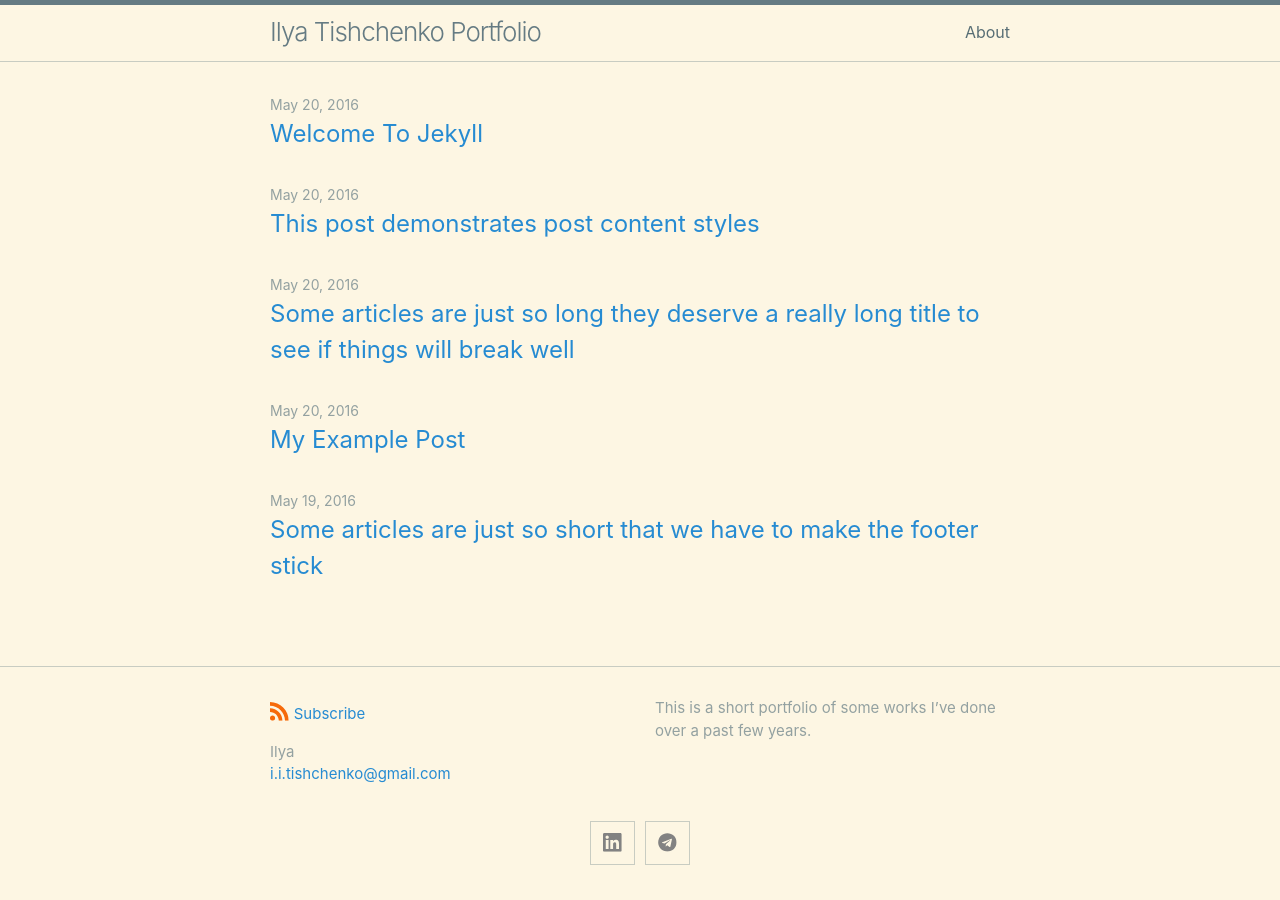
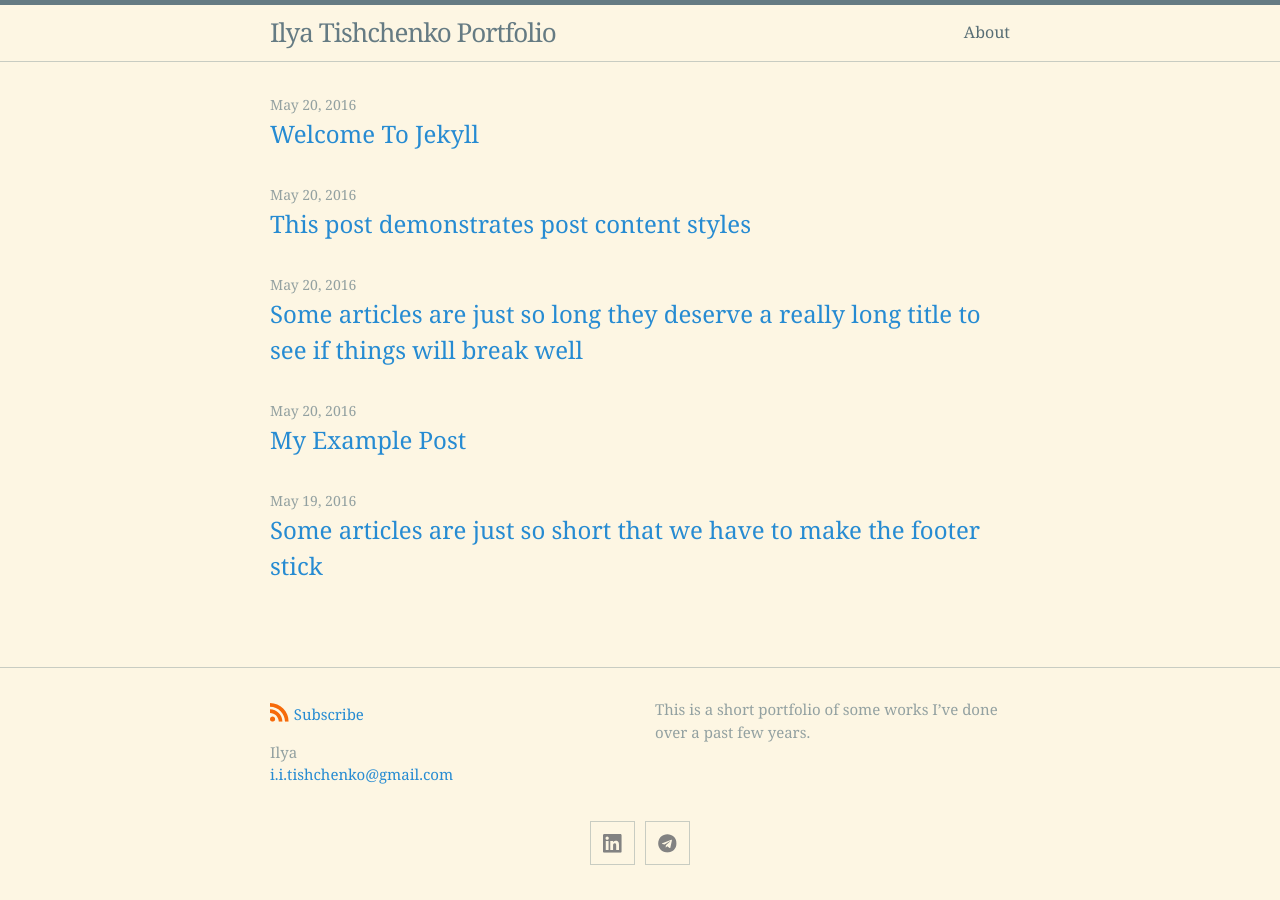
Before and after one commit to vearlen/vearlen.github.io, a Jekyll site: the page built from index.md, in a window 1280 px wide. Built offline with Jekyll 4.4.1, drawn with Linux system fonts in a browser that asks for light colours.

Commit message:
Update style.scss

```diff
--- a/assets/css/style.scss
+++ b/assets/css/style.scss
@@ -5,3 +5,9 @@
 @import
   "minima/skins/{{ site.minima.skin | default: 'classic' }}",
   "minima/initialize";
+
+@import url('https://fonts.googleapis.com/css2?family=Noto+Serif:wght@400;700&display=swap');
+
+body {
+  font-family: 'Noto Serif', serif;
+}
```
